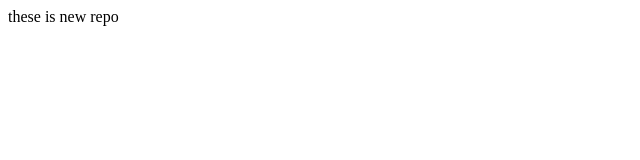
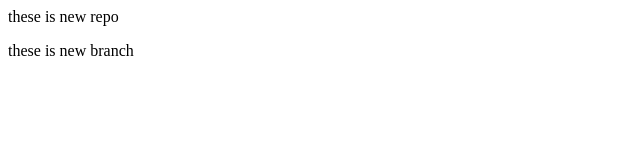
Before and after one commit to Pratyoosh333/local-repo, a plain HTML site: page index.html in a window 1280 px wide. Shown: the whole page, without its empty margins (0-640 px from the left). Drawn offline with Linux system fonts and the light colour scheme.

Commit message:
changes in feature1

```diff
--- a/index.html
+++ b/index.html
@@ -1 +1,2 @@
 <p>these is new repo</p>
+<p>these is  new branch</p>
```
